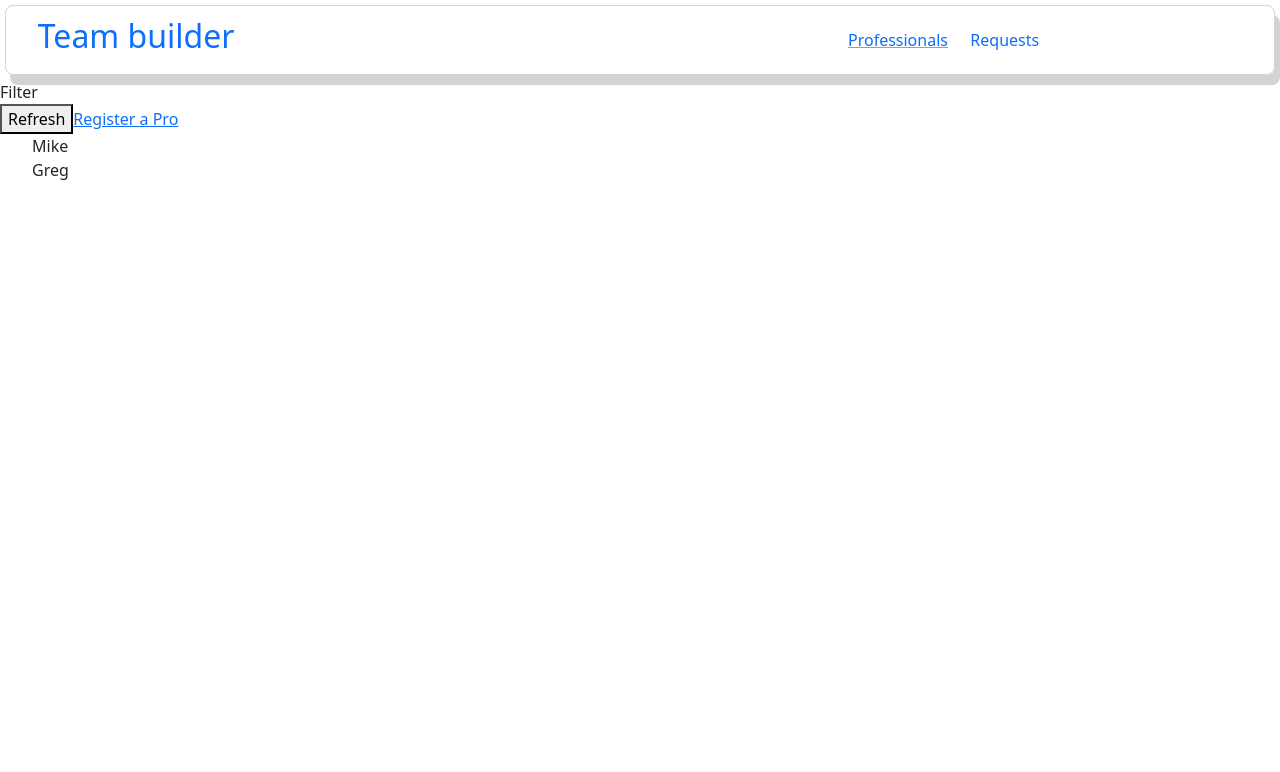
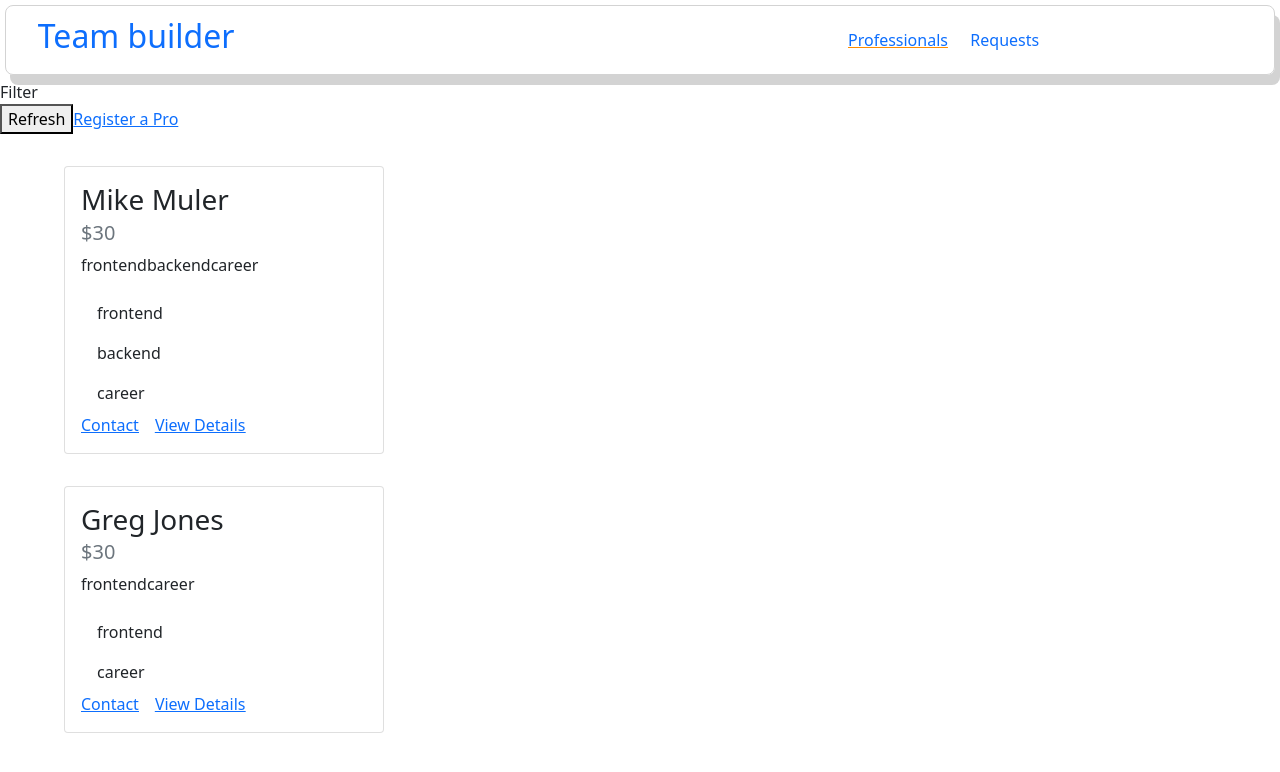
Before and after one commit to hero931/team-builder, a Vue app: page /profs in a window 1280 px wide. Shown: the top 772 px of the page. Built offline with nearby package versions, Linux system fonts and the light colour scheme.

Commit message:
profslist component has been added

```diff
--- /dev/null
+++ b/src/components/profs/ProfListItem.vue
@@ -0,0 +1,40 @@
+<template>
+    <li>
+        <div class="card">
+            <div class="card-body">
+                <h3 class="card-title">{{ fullName }}</h3>
+                <h5 class="card-subtitle mb-2 text-muted">${{ rate }}</h5>
+                <p class="card-text"><span v-for="area in areas" :key="area">{{ area }}</span></p>
+                <ul class="list-group list-group-flush" v-for="area in areas" :key="area">
+                    <li class="list-group-item">{{ area }}</li>
+                </ul>
+                <a href="#" class="card-link"><router-link :to="contactLink">Contact</router-link></a>
+                <a href="#" class="card-link"><router-link :to="detailsLink">View Details</router-link></a>
+            </div>
+        </div>
+    </li>
+</template>
+
+<script>
+export default {
+    props: ['id', 'firstName', 'lastName', 'rate', 'areas'],
+    computed: {
+        fullName() {
+            return this.firstName + ' ' + this.lastName;
+        },
+        contactLink() {
+            return this.$route.path + '/' + this.id + '/contact';
+        },
+        detailsLink() {
+            return this.$route.path + '/' + this.id;
+        }
+    },
+}
+</script>
+
+<style scoped>
+    .card {
+        width: 20rem;
+        margin: 2rem;
+    }
+</style>
--- a/src/pages/profs/ProfRegister.vue
+++ b/src/pages/profs/ProfRegister.vue
@@ -1,5 +1,5 @@
 <template>
     <div>
-        Register a professional
+        Register
     </div>
 </template>
--- a/src/pages/profs/ProfsList.vue
+++ b/src/pages/profs/ProfsList.vue
@@ -6,18 +6,32 @@
                 <button>Refresh</button>
                 <router-link to="/register">Register a Pro</router-link>
             </div>
-            <ul><li v-for="prof in filteredProfs" :key="prof.id">
-                {{prof.firstName}}
-            </li></ul>
+            <ul v-if="hasProfs">
+                <prof-list-item
+                    v-for="prof in filteredProfs"
+                    :key="prof.id"
+                    :id="prof.id"
+                    :firstName="prof.firstName"
+                    :lastName="prof.lastName"
+                    :areas="prof.areas"
+                    :rate="prof.hourlyRate"
+                ></prof-list-item>
+            </ul>
+            <h4 v-else>No Professionals Found!</h4>
         </section>
     </div>
 </template>
 
 <script>
+import ProfListItem from '../../components/profs/ProfListItem.vue'
 export default {
+    components: { ProfListItem },
     computed: {
         filteredProfs() {
             return this.$store.getters['profs/profs'];
+        },
+        hasProfs() {
+            return this.$store.getters['profs/hasProfs']
         }
     },
 }
```
